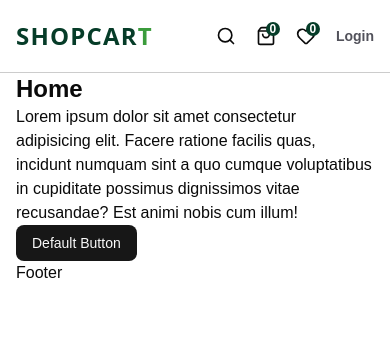
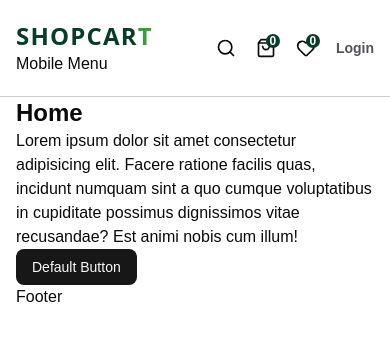
Before and after one commit to Roshen-Perera/nintrix-app, a Next.js app: page / in a window 390 px wide. Shown: the top 340 px of the page. Built offline with nearby package versions, Linux system fonts and the light colour scheme.

Commit message:
feat: add MobileMenu component to Header for improved navigation

```diff
--- a/components/Header.tsx
+++ b/components/Header.tsx
@@ -6,6 +6,7 @@ import SearchBar from "./SearchBar";
 import FavouriteButton from "./FavouriteButton";
 import CartIcon from "./CardIcon";
 import SignInBtn from "./SignInBtn";
+import MobileMenu from "./MobileMenu";
 
 const Header = () => {
   return (
@@ -13,6 +14,7 @@ const Header = () => {
       <Container className="flex items-center justify-between">
         <div>
           <Logo />
+          <MobileMenu />
         </div>
         <HeaderMenu />
         <div className="w-auto md:1/3 flex items-center justify-end gap-5">
```
